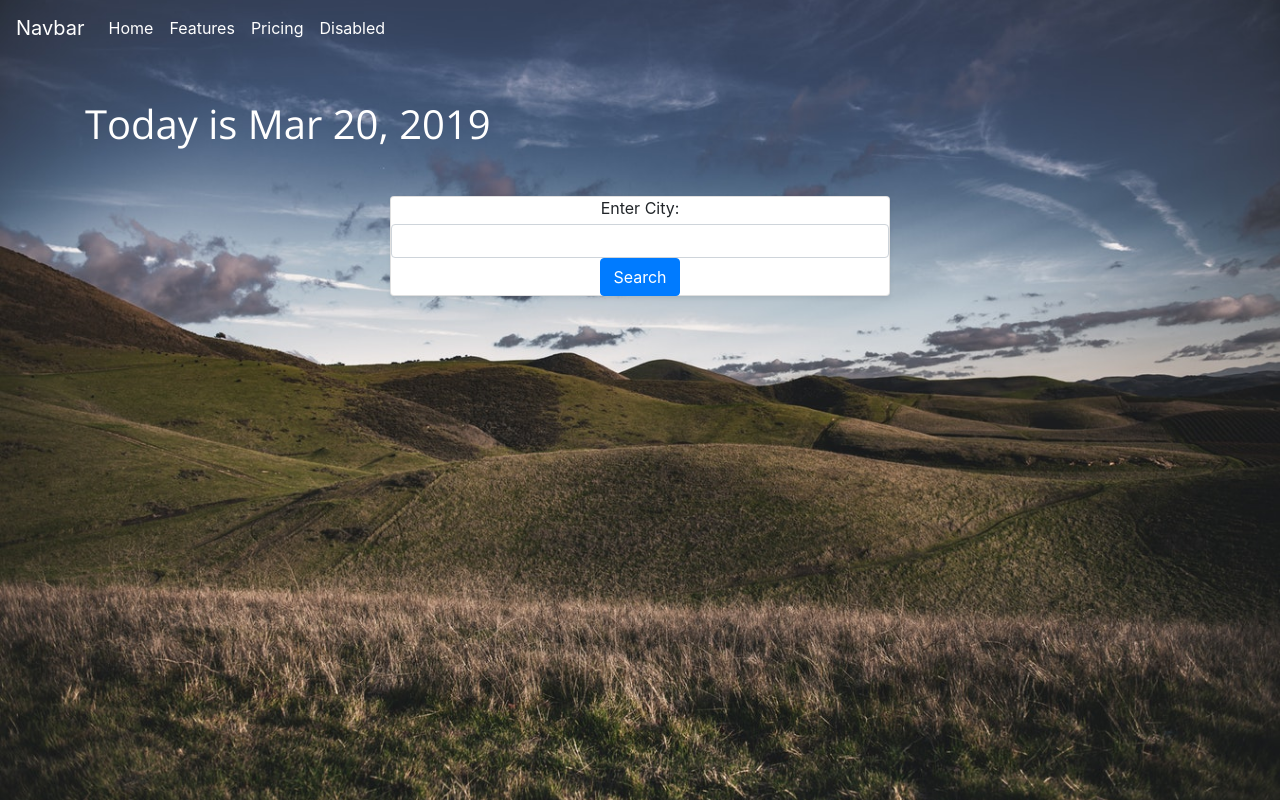
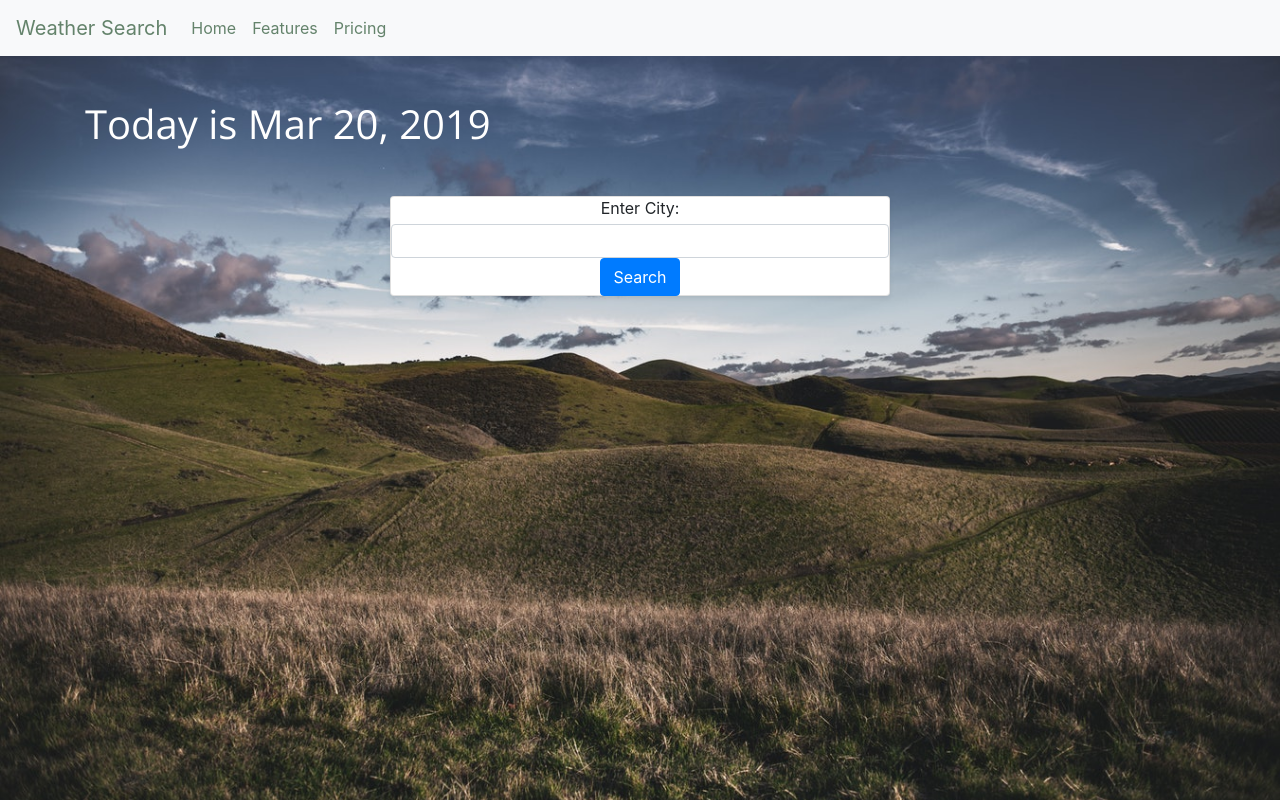
Before and after one commit to reynaldomartinez/weather-app, an Angular app: page / in a window 1280 px wide. Built offline with nearby package versions, Linux system fonts and the light colour scheme; a web font is replaced by a local one.

Commit message:
Add weather condition images

```diff
--- a/src/app/components/current-detail/current-detail.component.css
+++ b/src/app/components/current-detail/current-detail.component.css
@@ -1,6 +1,6 @@
 * {
   font-family: 'Montserrat', sans-serif;
-  color: #00FF80;
+
 }
 
 .bottomDetails {
@@ -36,11 +36,33 @@ s {
   text-decoration: none;
 }
 
-.weather-container {
+
+.weather-condition-clear {
+  background: url("/assets/clear.jpeg") no-repeat center;
+  background-size: cover;
+  padding: 20px;
+}
+.weather-condition-clouds{
   background: url("/assets/clouds.jpeg") no-repeat center;
   background-size: cover;
   padding: 20px;
 }
+.weather-condition-fog {
+  background: url("/assets/fog.jpeg") no-repeat center;
+  background-size: cover;
+  padding: 20px;
+}
+.weather-condition-rain {
+  background: url("/assets/rain.jpeg") no-repeat center;
+  background-size: cover;
+  padding: 20px;
+  color: #fff;
+}
+
+
+
+
+
 
 @media only screen and (min-width: 575px) {
   .temps {
--- a/src/app/components/current-detail/current-detail.component.html
+++ b/src/app/components/current-detail/current-detail.component.html
@@ -1,4 +1,9 @@
-<div class="weather-container">
+<div [ngClass]="{
+                  'weather-condition-clear' : weatherCondition == 'Clear',
+                  'weather-condition-clouds' : weatherCondition == 'Clouds',
+                  'weather-condition-fog' : weatherCondition == 'Foggy',
+                  'weather-condition-rain' : weatherCondition == 'Rain'
+                }">
   <div class="row insideWeatherC">
     <div class="temps col-sm-6 col-md-4 col-lg-4g">
       <div class="temps">
--- a/src/app/components/current-detail/current-detail.component.ts
+++ b/src/app/components/current-detail/current-detail.component.ts
@@ -1,5 +1,4 @@
 import { Component, Input, OnInit } from '@angular/core';
-import {el} from '@angular/platform-browser/testing/src/browser_util';
 
 @Component({
   selector: 'app-current-detail',
--- a/src/app/components/header/header.component.css
+++ b/src/app/components/header/header.component.css
@@ -1,5 +1,5 @@
 .navbar a{
-  color: #fff;
+  color: rgba(58, 97, 67, 0.78);
 }
 
 a:hover{
--- a/src/app/components/header/header.component.html
+++ b/src/app/components/header/header.component.html
@@ -1,14 +1,13 @@
-<nav class="navbar navbar-expand-lg fixed-top">
-  <a class="navbar-brand" href="#">Navbar</a>
+<nav class="navbar navbar-expand-lg navbar-light bg-light fixed-top">
+  <a class="navbar-brand" href="#">Weather Search</a>
   <button class="navbar-toggler" type="button" data-toggle="collapse" data-target="#navbarNavAltMarkup" aria-controls="navbarNavAltMarkup" aria-expanded="false" aria-label="Toggle navigation">
     <span class="navbar-toggler-icon"></span>
   </button>
   <div class="collapse navbar-collapse" id="navbarNavAltMarkup">
     <div class="navbar-nav">
-      <a class="nav-item nav-link active" href="#">Home <span class="sr-only">(current)</span></a>
+      <a class="nav-item nav-link" href="#">Home <span class="sr-only">(current)</span></a>
       <a class="nav-item nav-link" href="#">Features</a>
       <a class="nav-item nav-link" href="#">Pricing</a>
-      <a class="nav-item nav-link disabled" href="#" tabindex="-1" aria-disabled="true">Disabled</a>
     </div>
   </div>
 </nav>
--- a/src/app/services/weather.service.ts
+++ b/src/app/services/weather.service.ts
@@ -6,7 +6,7 @@ import { Observable } from 'rxjs';
   providedIn: 'root'
 })
 export class WeatherService {
-  apiKey = 'a42f9700e01d8e8d5ad400e1b060e4d4';
+
   constructor(private http: HttpClient) { }
   getCurrentWeather(cityName): Observable<any> {
     console.log(cityName);
```
Also changed, not shown: src/styles.css (+7 -0 lines), src/assets/clear.jpeg (added).
